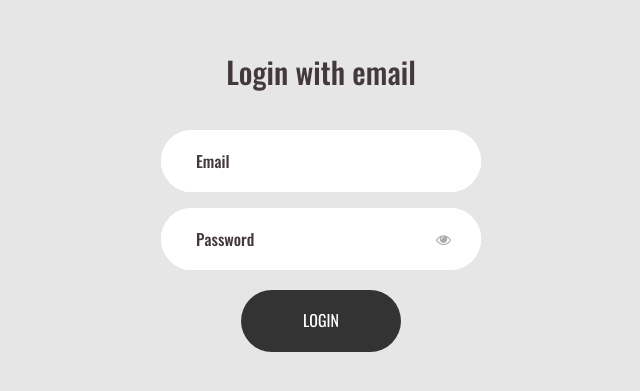
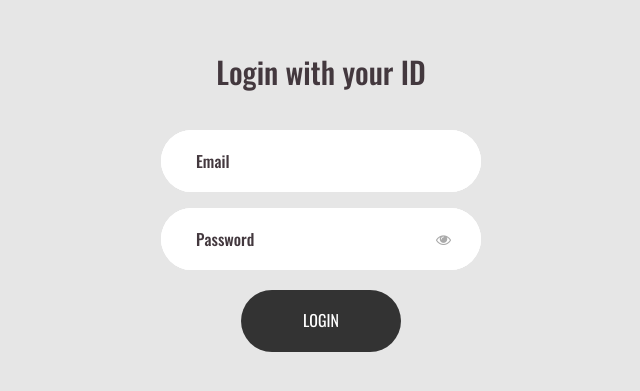
Before and after one commit to josephv7/TCS_Blockathon_2018, a plain HTML site: page portal/Login/login.html in a window 1280 px wide. Shown: the part 227-618 px from the top of the page, without its empty margins (319-959 px from the left). Drawn offline with nearby package versions, Linux system fonts and the light colour scheme.

Commit message:
:hankey: few corrections

```diff
--- a/portal/Login/login.html
+++ b/portal/Login/login.html
@@ -24,7 +24,7 @@
 			<div class="wrap-login100 p-t-90 p-b-30">
 				<form id="signinform" class="login100-form">
 					<span class="login100-form-title p-b-40">
-						Login with email
+						Login with your ID
 					</span>
 
 
```
Also changed, not shown: EditRecords.html (+2 -0 lines).
